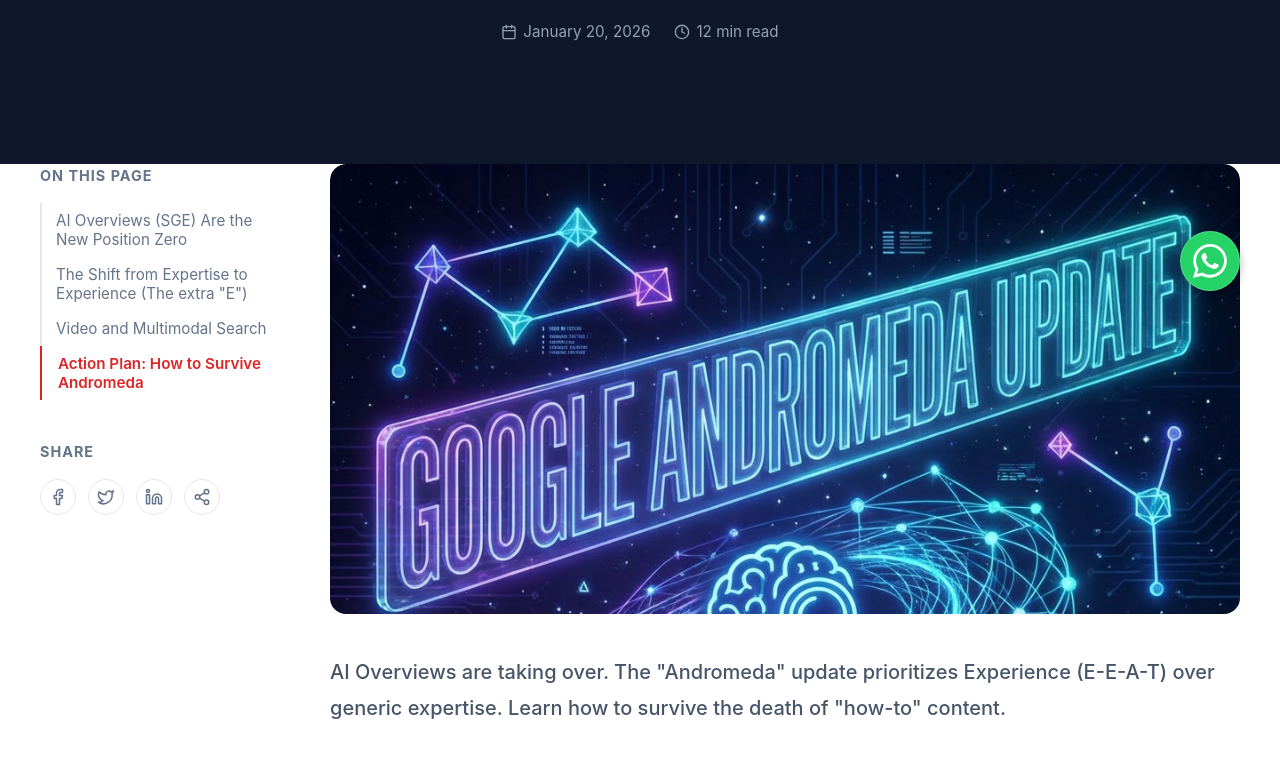
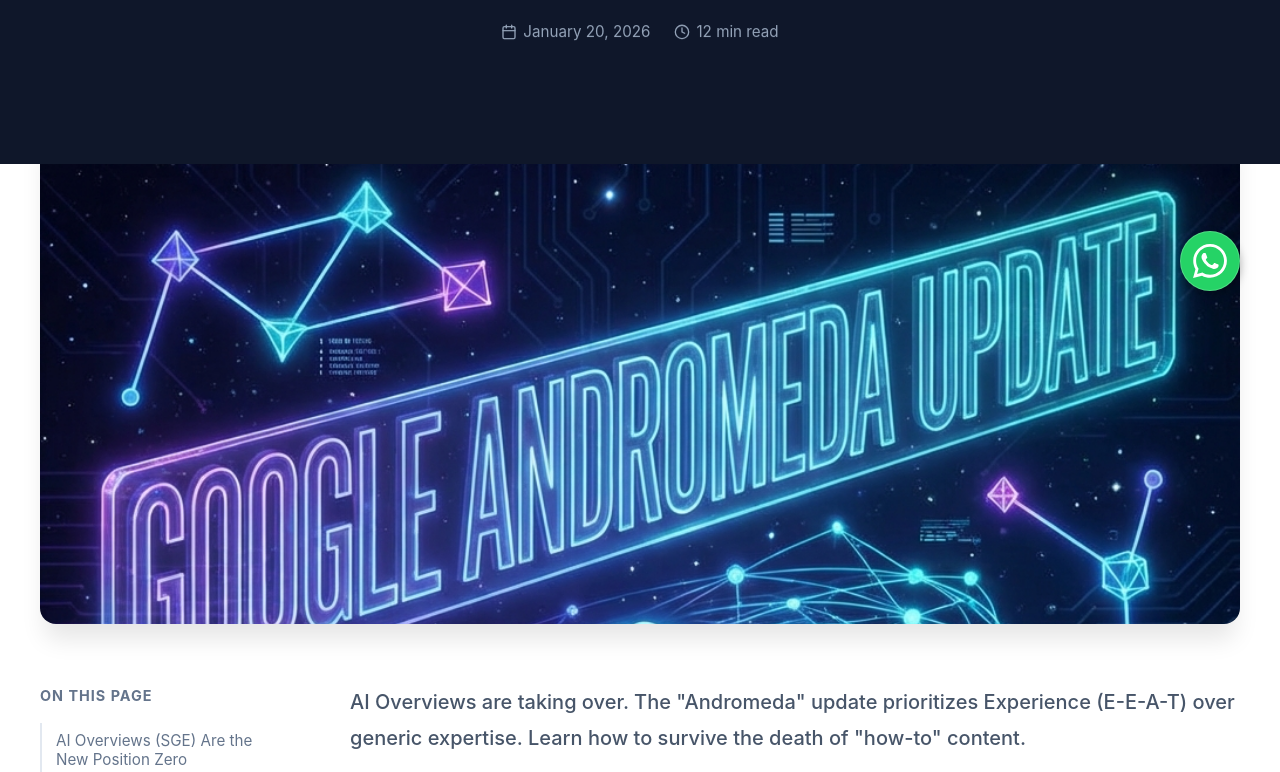
Before and after one commit to Fazilfazi991/redshark, a React (Vite) app: page /blog/google-andromeda-update in a window 1280 px wide. Shown: the part 469-1241 px from the top of the page. Built offline with nearby package versions, Linux system fonts and the light colour scheme.

Commit message:
Refactor: move blog hero image out of grid and add 'Callout' block support

```diff
--- a/src/data/blogData.ts
+++ b/src/data/blogData.ts
@@ -13,7 +13,7 @@
     summary: string;
     image: string;
     content: {
-        type: 'paragraph' | 'heading' | 'list' | 'image';
+        type: 'paragraph' | 'heading' | 'list' | 'image' | 'callout';
         text?: string;
         items?: string[];
         src?: string;
--- a/src/data/posts/paid-ads.ts
+++ b/src/data/posts/paid-ads.ts
@@ -18,6 +18,8 @@
         { type: 'paragraph', text: 'What do you do? You leave. Immediately. You just paid $3 or $4 for that click, and you wasted it in 2 seconds. This is a failure of "Message Match." The headline of your landing page must match the promise of your ad *exactly*. The scent must be preserved.' },
         { type: 'paragraph', text: 'If your ad says "Best CRM for Dentists," your landing page cannot say "Powerful Software for Small Business." It must say "The #1 CRM Built for Dentists." Specificity converts. Generality kills. If you are sending paid search traffic to your Homepage, stop. Stop right now. Your homepage is a navigational hub; it is a terrible sales page. Build dedicated Landing Pages (LPs) for every offer.' },
 
+        { type: 'callout', text: '🛑 Stop sending paid search traffic to your Homepage. Your homepage is a navigational hub; it is a terrible sales page. Build dedicated Landing Pages (LPs) for every offer.' },
+
         { type: 'heading', text: '2. The Quality Score Death Spiral' },
         { type: 'paragraph', text: 'Google and Facebook are not charities; they are businesses. But they are businesses that sell *user attention*. They want users to be happy. So they reward relevance. Google assigns a "Quality Score" (1-10) to your keywords. This is based on your Expected CTR, Ad Relevance, and Landing Page Experience.' },
         { type: 'paragraph', text: 'This score is a multiplier for your cost. If your Quality Score is 10/10, you might pay $2.00 per click for a keyword. If your score is 3/10 (because your ad is vague and your landing page is slow), you might pay $8.00 for the *exact same keyword*. Your competitor with a better landing page is literally paying 75% less than you to acquire the same customer. If you aren\'t obsessed with improving Quality Score, you are simply paying a "stupidity tax" to Google.' },
@@ -34,6 +36,6 @@
 
         { type: 'heading', text: '5. Tracking the Wrong Conversions (The Vanity Trap)' },
         { type: 'paragraph', text: 'Are you optimizing your campaigns for "Clicks"? Or "Page Views"? Or "Video Views"? Algorithms are effectively genies; they give you exactly what you ask for. If you ask for Link Clicks, Meta will find the people most likely to click—usually bots, boomers with fat fingers, or click-happy users who never buy anything.' },
-        { type: 'paragraph', text: 'You must optimize for the deepest funnel metric possible. Optimize for "Purchase." Or "Booked Call." Or at least "Add to Cart." Feed the algorithm high-value data, and it will find high-value people. If you feed it junk data (vanity metrics), it will bring you junk traffic. It\'s garbage in, garbage out.' }
+        { type: 'callout', text: '💡 Pro Tip: Feed the algorithm high-value data, and it will find high-value people. If you feed it junk data (vanity metrics), it will bring you junk traffic. It is garbage in, garbage out.' },
     ]
 };
--- a/src/data/posts/seo-failure.ts
+++ b/src/data/posts/seo-failure.ts
@@ -29,6 +29,8 @@
         { type: 'paragraph', text: 'Only a tiny fraction—perhaps 0.01%—are looking to hire a high-end consultant in London right now. As a result, even if you rank (which takes massive resources), you will see a massive bounce rate. Google sees users landing on your page, realizing it isn\'t what they wanted (they wanted photos, you gave them a service page), and immediately leaving. This high bounce rate creates a negative feedback loop: Google assumes your page is low quality and eventually drags your rankings down across the board.' },
         { type: 'paragraph', text: 'The Solution: Focus on long-tail, high-intent keywords. "Luxury residential interior architect Kensington" might only get 50 searches a month. But those 50 people are holding their credit cards. They know exactly what they want. A strategy that converts 10% of 50 visitors is infinitely more valuable than one that converts 0.01% of 10,000 visitors. Chase revenue, not rankings.' },
 
+        { type: 'callout', text: '💡 Pro Tip: A strategy that converts 10% of 50 visitors is infinitely more valuable than one that converts 0.01% of 10,000 visitors. Chase revenue, not rankings.' },
+
         { type: 'heading', text: '2. Technical SEO: The Silent Killer' },
         { type: 'paragraph', text: 'Content is "King," but Technical SEO is the Castle. You can have the most brilliant, persuasive copy in the world, written by Shakespeare himself. But if Google\'s spiders cannot access, crawl, and index your castle properly, the King is speaking to an empty room.' },
         { type: 'paragraph', text: 'Technical SEO issues are often invisible to the naked eye. Your site might look fine in Chrome or Safari. But under the hood, to a bot, it could be a disaster zone. Common, business-killing technical errors include:' },
@@ -47,6 +49,8 @@
         { type: 'paragraph', text: 'Google\'s "Helpful Content Update" (HCU) and subsequent core updates were a direct attack on this model. Google is now exceptionally good at identifying unoriginal content. If your article on "Social Media Tips" looks exactly like the top 10 ranking articles, rewriting the same points in a slightly different order, you will be filtered out. Google calls this "Consensus Content."' },
         { type: 'paragraph', text: 'And now, with the rise of AI tools like ChatGPT, the problem has exploded. The internet is drowning in "AI Slop"—generic, hallucinated, bland content. If your strategy is to ask ChatGPT to "Write a blog post about X," you are building a house on sand. AI is great for summarizing existing knowledge, but it cannot create *new* knowledge.' },
         { type: 'paragraph', text: 'To rank in 2026, content needs "Information Gain." You must provide something new: original data, a contrarian opinion, specific expert quotes, or a unique framework. You need to prove you have E-E-A-T (Experience, Expertise, Authoritativeness, Trustworthiness). Writing "5 tips for hiking" is useless. Writing "How I survived a 3-day hike in the Andes when my gear failed" is valuable. Experience is the only thing AI cannot fake.' },
+
+        { type: 'callout', text: '⚠️ Warning: Using AI to auto-generate content without human review or original insight is the fastest way to get your site penalized by the "Helpful Content Update".' },
 
         { type: 'heading', text: '4. Ignoring User Experience (UX) Signals' },
         { type: 'paragraph', text: 'Google\'s primary customer is the searcher. Its goal is to satisfy that user as quickly as possible. If a user clicks your link, waits 4 seconds for the page to load, gets bombarded by a newsletter pop-up, can\'t read the text because of poor contrast, and then clicks "Back" to Google to choose a different result, that is a fatal signal.' },
--- a/src/pages/BlogPostPage.css
+++ b/src/pages/BlogPostPage.css
@@ -1,9 +1,9 @@
 .blog-layout {
     display: grid;
     grid-template-columns: 250px 1fr;
-    gap: 40px;
-    /* Reduced gap */
-    padding-top: 60px;
+    gap: 60px;
+    /* Increased gap for better breathing room since image is gone */
+    padding-top: 0;
     padding-bottom: 100px;
 }
 
@@ -17,18 +17,32 @@
 }
 
 .post-image-container {
-    margin-bottom: 40px;
+    margin-bottom: 60px;
     border-radius: 16px;
     overflow: hidden;
     /* Constrain height */
-    max-height: 450px;
+    max-height: 500px;
     width: 100%;
+    box-shadow: 0 20px 25px -5px rgba(0, 0, 0, 0.1);
 }
 
 .post-image-container img {
     width: 100%;
     height: 100%;
     object-fit: cover;
+}
+
+.blog-callout {
+    background: #f8fafc;
+    border-left: 4px solid #dc2626;
+    padding: 24px 30px;
+    border-radius: 8px;
+    margin: 30px 0;
+    font-size: 1.15rem;
+    color: #334155;
+    font-weight: 500;
+    line-height: 1.7;
+    max-width: 65ch;
 }
 
 .post-heading {
--- a/src/pages/BlogPostPage.tsx
+++ b/src/pages/BlogPostPage.tsx
@@ -92,7 +92,13 @@
                 </div>
 
                 {/* CONTENT AREA */}
-                <div className="container-responsive" style={{ maxWidth: '1200px', marginTop: '-60px' }}>
+                <div className="container-responsive" style={{ maxWidth: '1200px', marginTop: '-40px' }}>
+
+                    {/* Featured Image - Moved out of grid for better alignment */}
+                    <div className="post-image-container" style={{ marginBottom: '60px' }}>
+                        <img src={post.image} alt={post.title} style={{ width: '100%', height: '100%', objectFit: 'cover' }} />
+                    </div>
+
                     <div className="blog-layout">
 
                         {/* LEFT SIDEBAR (TOC) - Desktop Only */}
@@ -140,9 +146,6 @@
 
                         {/* MAIN ARTICLE */}
                         <article className="blog-content-wrapper">
-                            <div className="post-image-container">
-                                <img src={post.image} alt={post.title} style={{ width: '100%', height: 'auto', borderRadius: '16px', boxShadow: '0 20px 25px -5px rgba(0,0,0,0.1)' }} />
-                            </div>
 
                             <div className="post-body">
                                 <p className="lead" style={{ fontSize: '1.25rem', lineHeight: '1.8', color: '#475569', marginBottom: '40px', fontWeight: '500' }}>
@@ -168,6 +171,12 @@
                                         return (
                                             <div key={index} className="post-inline-image">
                                                 <img src={block.src} alt="" />
+                                            </div>
+                                        );
+                                    } else if (block.type === 'callout') {
+                                        return (
+                                            <div key={index} className="blog-callout">
+                                                {block.text}
                                             </div>
                                         );
                                     } else {
```
